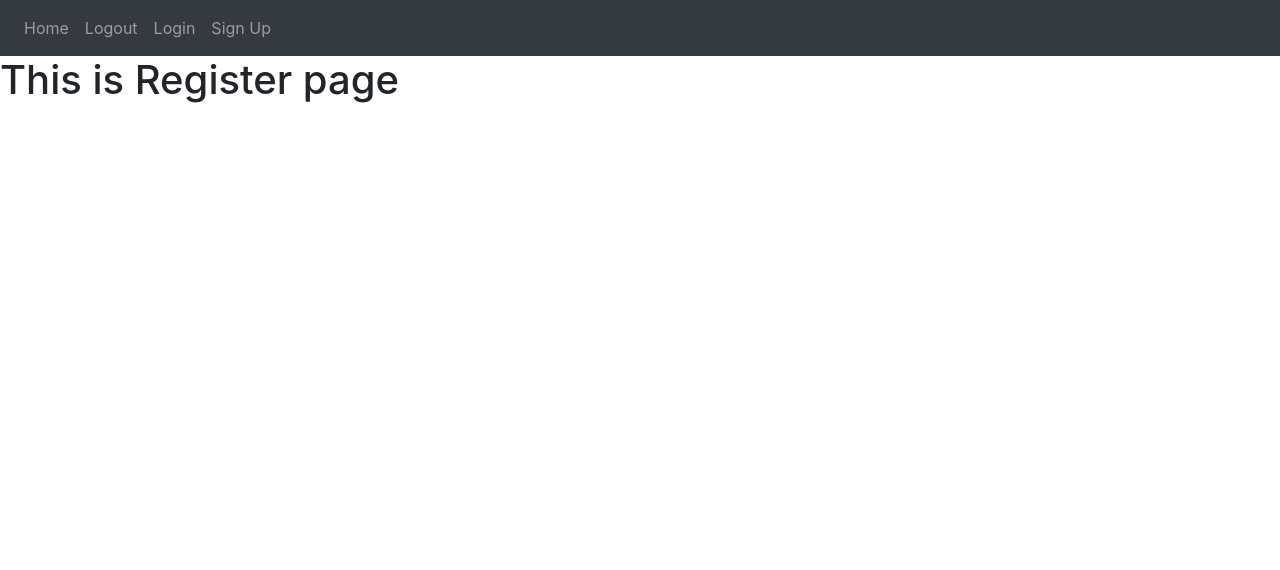
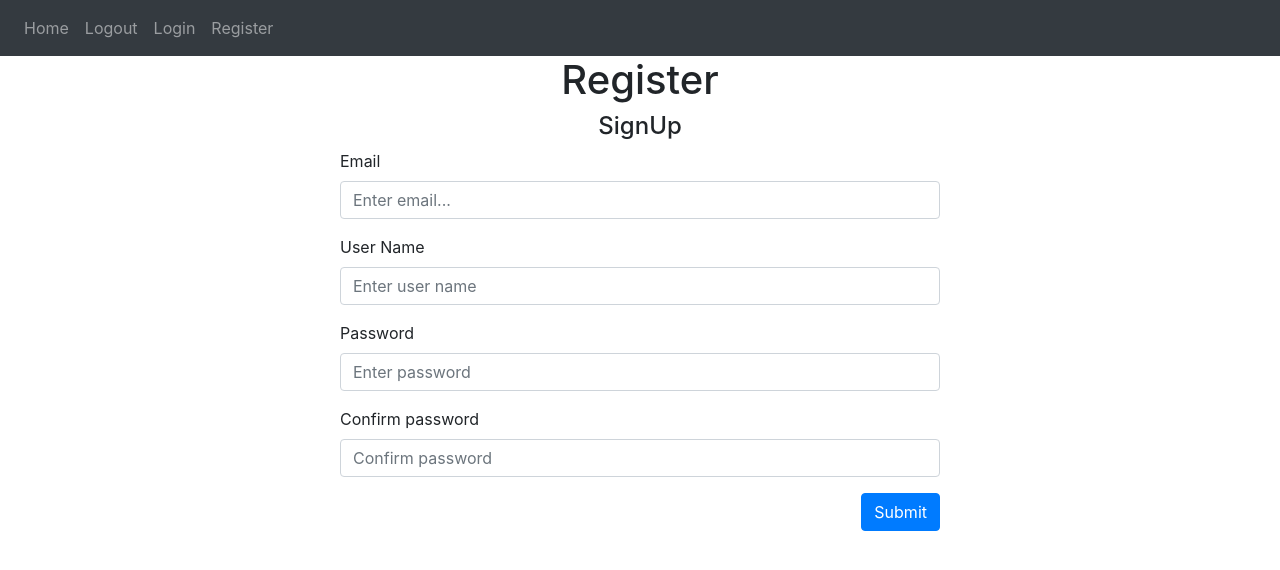
Before and after one commit to Trungsqrt/pythonProject, a Flask app: page /register in a window 1280 px wide. Shown: the top 570 px of the page. Run offline with Flask 2, Linux system fonts and the light colour scheme; parts of the project's set-up code (start-up, migrations or seed data) failed here and were passed over; some libraries are stand-ins or nearby versions.

Commit message:
register form

```diff
--- a/todolist/templates/base.html
+++ b/todolist/templates/base.html
@@ -15,10 +15,28 @@
          href="https://stackpath.bootstrapcdn.com/font-awesome/4.7.0/css/font-awesome.min.css"
          crossorigin="anonymous"
       />
+
+      <style>
+         .form-class {
+            display: flex;
+            justify-content: center;
+         }
+
+         .form-control {
+            width: 600px;
+         }
+
+         .btnn {
+            display: flex;
+            justify-content: right;
+         }
+      </style>
       <title>{% block title %} {% endblock %}</title>
    </head>
    <body>
-      <nav class="navbar navbar-expand-lg navbar-dark bg-dark">
+      <nav
+         class="navbar navbar-expand-lg navbar-dark bg-dark justify-content-center"
+      >
          <button
             class="navbar-toggler"
             type="button"
@@ -35,8 +53,8 @@
                >
 
                <a class="nav-item nav-link" id="login" href="/login">Login</a>
-               <a class="nav-item nav-link" id="signUp" href="/register"
-                  >Sign Up</a
+               <a class="nav-item nav-link" id="register" href="/register"
+                  >Register</a
                >
             </div>
          </div>
--- a/todolist/templates/register.html
+++ b/todolist/templates/register.html
@@ -1,4 +1,53 @@
 {% extends "base.html" %} {% block title %} HomePage {% endblock %} {% block
 content %}
-<h1>This is Register page</h1>
+<h1 style="text-align: center">Register</h1>
+
+<section class="form-class">
+   <form method="POST" class="from-orange-700">
+      <h4 align="center">SignUp</h4>
+      <div class="form-group">
+         <label for="email">Email</label>
+         <input
+            type="email"
+            class="form-control"
+            id="email"
+            name="email"
+            placeholder="Enter email..."
+         />
+      </div>
+      <div class="form-group">
+         <label for="user_name">User Name</label>
+         <input
+            type="text"
+            class="form-control"
+            id="email"
+            name="user_name"
+            placeholder="Enter user name"
+         />
+      </div>
+      <div class="form-group">
+         <label for="password">Password</label>
+         <input
+            type="password"
+            class="form-control"
+            id="password"
+            name="password"
+            placeholder="Enter password"
+         />
+      </div>
+      <div class="form-group">
+         <label for="confirm_password">Confirm password</label>
+         <input
+            type="password"
+            class="form-control"
+            id="confirm_password"
+            name="confirm_password"
+            placeholder="Confirm password"
+         />
+      </div>
+      <section class="btnn">
+         <button type="submit" class="btn btn-primary">Submit</button>
+      </section>
+   </form>
+</section>
 {% endblock %}
--- /dev/null
+++ b/todolist/templates/style.css
@@ -0,0 +1,3 @@
+.form-class {
+   display: flex;
+}
```
